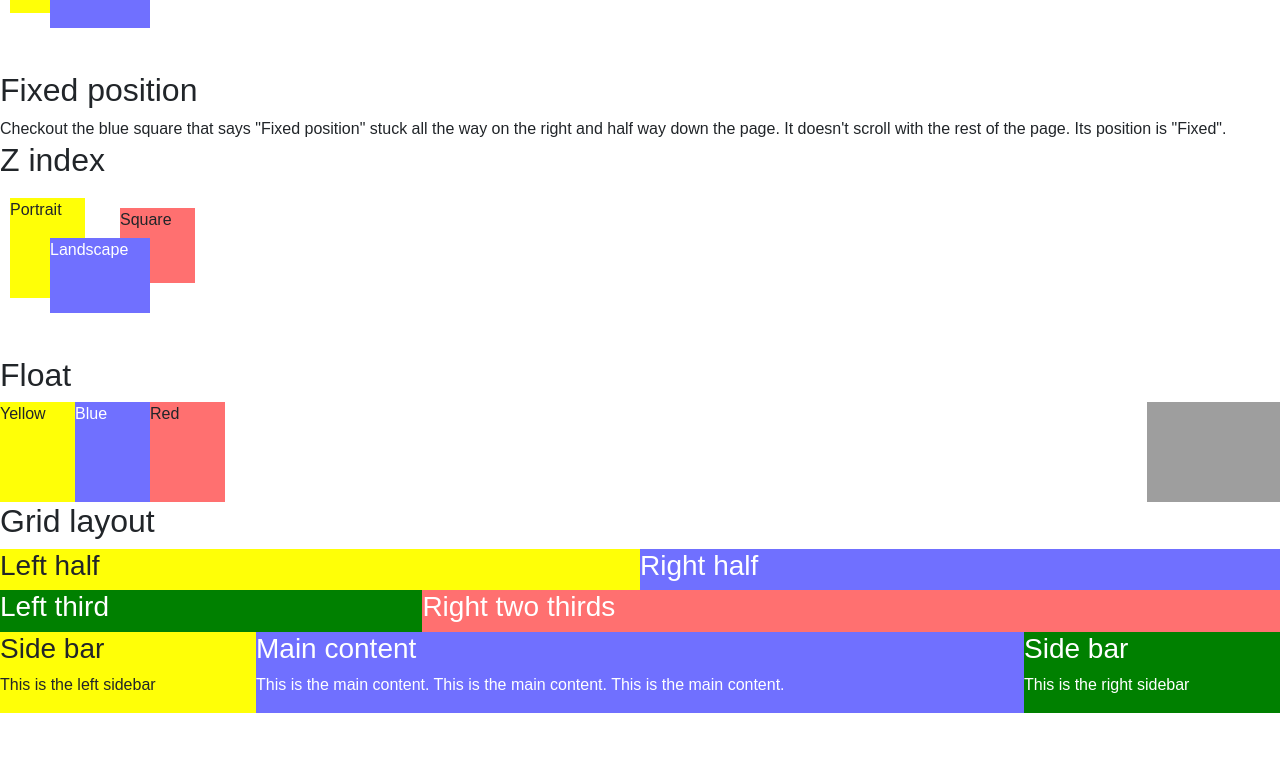
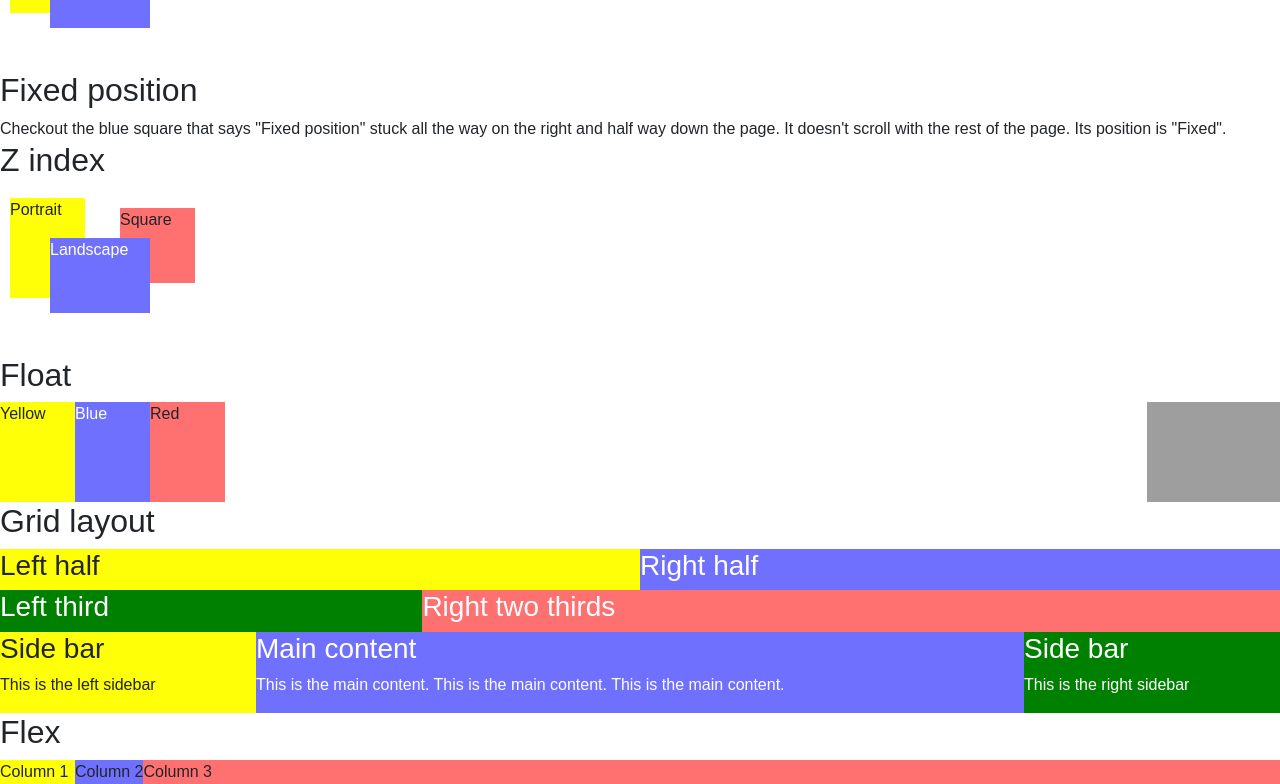
Before and after one commit to Tommytian993/coursework-cs4530, a React (Create React App) app: page /#/Labs/Lab2 in a window 1280 px wide. Shown: the part 3478-4262 px from the top of the page. Before the commit the page ends 4191 px from the top, so only its background shows below. Built offline with nearby package versions, Linux system fonts and the light colour scheme; grey boxes are pictures that could not be loaded.

Commit message:
feat(lab2): add flex component with flexbox layout and grow properties

```diff
--- /dev/null
+++ b/src/Labs/Lab2/Flex.tsx
@@ -0,0 +1,17 @@
+export default function Flex() {
+  return (
+    <div id="wd-css-flex">
+      <h2>Flex</h2>
+      <div className="wd-flex-row-container">
+        <div className="wd-bg-color-yellow
+                        wd-width-75px">
+          Column 1</div>
+        <div className="wd-bg-color-blue">
+          Column 2</div>
+        <div className="wd-bg-color-red
+                        wd-flex-grow-1">
+          Column 3</div>
+      </div>
+    </div>
+  );
+}
--- a/src/Labs/Lab2/index.css
+++ b/src/Labs/Lab2/index.css
@@ -192,3 +192,13 @@
    width: 20%;
    float: left;
 }
+.wd-flex-row-container {
+  display: flex;
+  flex-direction: row;
+}
+.wd-flex-grow-1 {
+  flex-grow: 1;
+}
+.wd-width-75px {
+  width: 75px;
+}
--- a/src/Labs/Lab2/index.tsx
+++ b/src/Labs/Lab2/index.tsx
@@ -10,6 +10,7 @@
 import Zindex from "./Zindex";
 import Float from "./Float";
 import GridLayout from "./GridLayout";
+import Flex from "./Flex";
 export default function Lab2() {
   return (
     <div id="wd-lab2">
@@ -75,6 +76,7 @@
       <Zindex />
       <Float />
       <GridLayout />
+      <Flex />
     </div>
   );
 }
```
Lines whose indentation alone changed are shown as unchanged.
